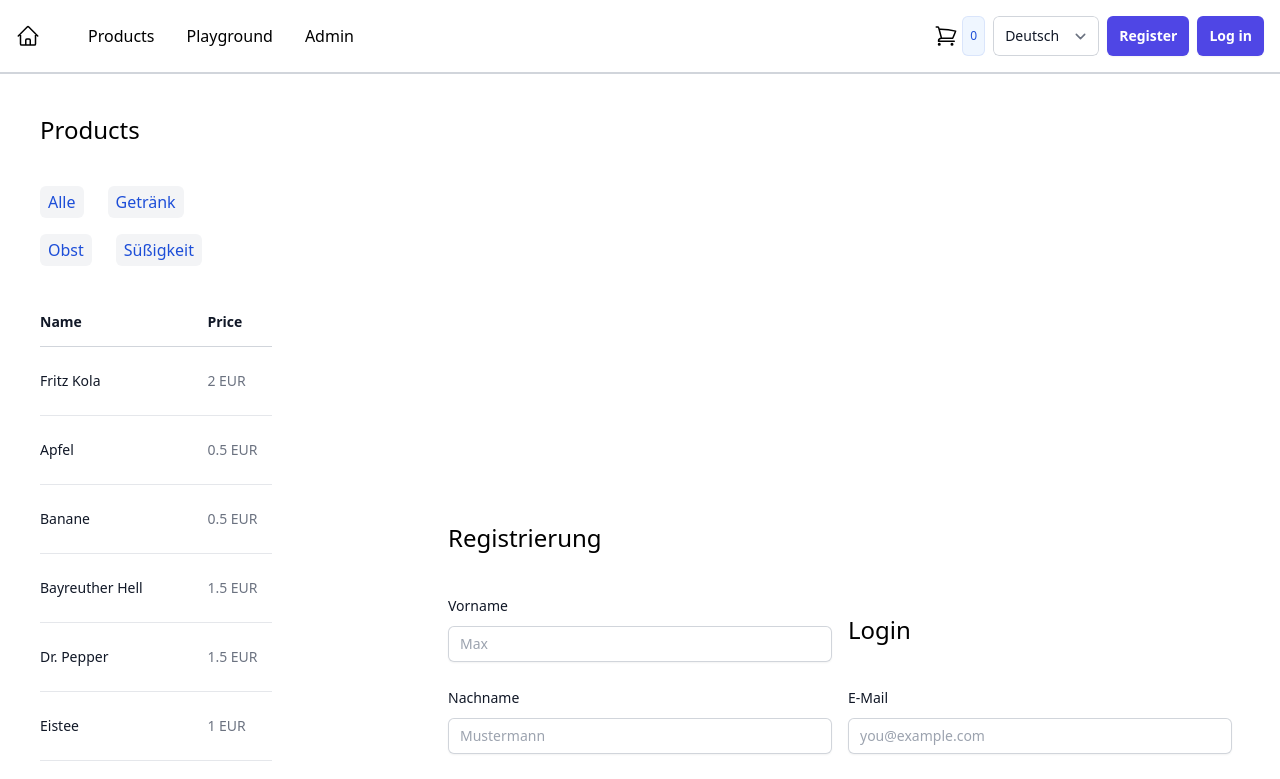
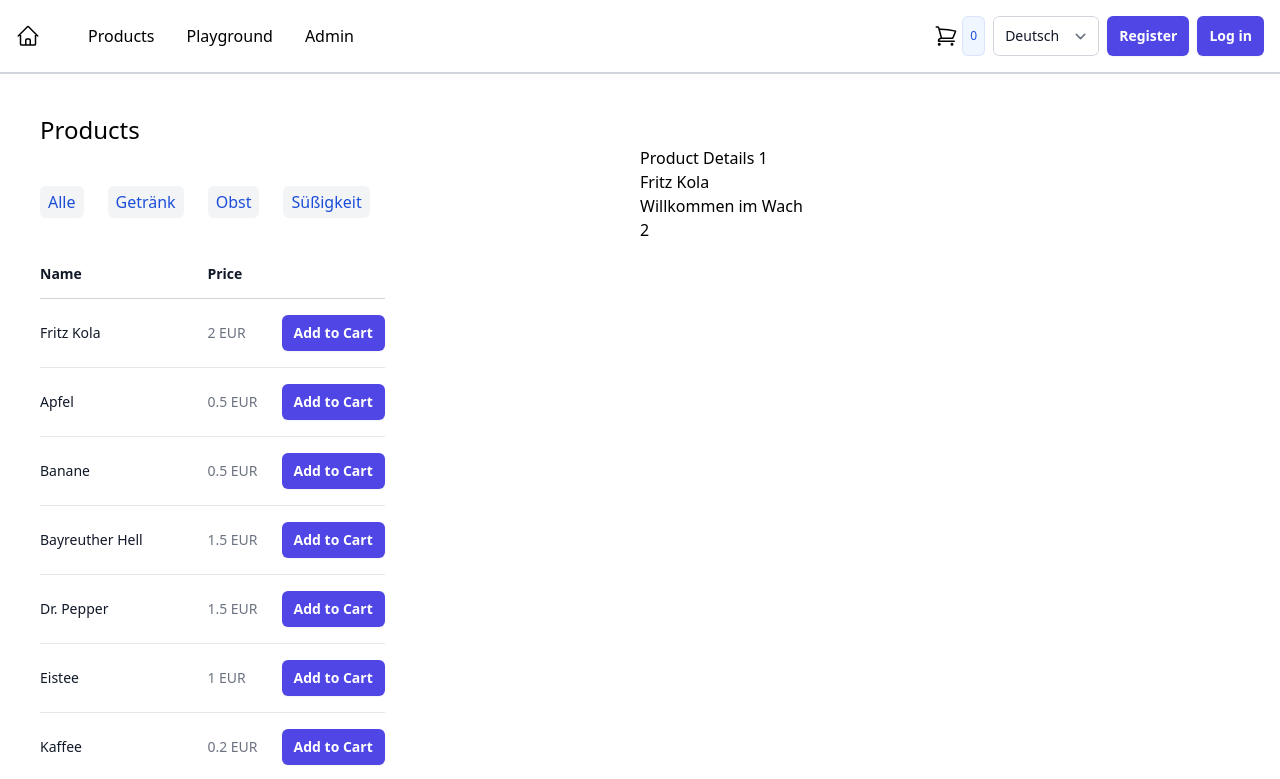
Before and after one commit to SoftwareDesign-Solution/2024_09_16-react-fuer-fortgeschrittene-workshop, a React (Vite) app: page /products/1 in a window 1280 px wide. Shown: the top 779 px of the page. Built offline with nearby package versions, Linux system fonts and the light colour scheme; data requests are answered from the project's data file.

Commit message:
solution for exercise 3 added

```diff
--- a/src/App.tsx
+++ b/src/App.tsx
@@ -1,24 +1,12 @@
+import { Outlet } from 'react-router-dom';
 import { NavBar } from './components/navbar/NavBar';
-import { Login } from './pages/login/Login';
-import { Register } from './pages/register/Register';
-import { Products } from './pages/products/Products';
 
 function App() {
   return (
     <>
       <NavBar />
       <div className='p-10'>
-        <div className='grid grid-cols-3'>
-          <div>
-            <Products />
-          </div>
-          <div>
-            <Register />
-          </div>
-          <div>
-            <Login />
-          </div>
-        </div>
+        <Outlet />
       </div>
     </>
   );
--- /dev/null
+++ b/src/components/protectedRoute/ProtectedRoute.tsx
@@ -0,0 +1,16 @@
+import { Navigate } from "react-router-dom";
+import { useAuth } from "../../contexts/authcontext/AuthContext";
+
+
+const ProtectedRoute = ({ children }: { children: JSX.Element }) => {
+
+    const { accessToken } = useAuth();
+
+    if (!accessToken) {
+        return <Navigate to={'/login'} />;
+    }
+
+    return children;
+};
+
+export { ProtectedRoute };
--- a/src/main.tsx
+++ b/src/main.tsx
@@ -1,15 +1,18 @@
 import { StrictMode } from 'react'
 import { createRoot } from 'react-dom/client'
+import { createBrowserRouter, RouterProvider } from 'react-router-dom';
 import { AuthProvider } from './contexts/authcontext/AuthContext';
 import { CartProvider } from './contexts/cartcontext/CartContext';
+import { routes } from './routes';
 import './index.css'
-import { App } from './App.tsx'
+
+const router = createBrowserRouter(routes);
 
 createRoot(document.getElementById('root')!).render(
   <StrictMode>
     <AuthProvider>
       <CartProvider>
-        <App />
+        <RouterProvider router={router} />
       </CartProvider>
     </AuthProvider>
   </StrictMode>,
--- /dev/null
+++ b/src/pages/notfound/NotFound.tsx
@@ -0,0 +1,14 @@
+import { useLocation } from "react-router-dom";
+
+const NotFound = () => {
+
+    const location = useLocation();
+
+    return (
+        <div>
+            <h1>No route found for {location.pathname}</h1>
+        </div>
+    )
+};
+
+export { NotFound };
--- a/src/pages/productdetails/ProductDetails.tsx
+++ b/src/pages/productdetails/ProductDetails.tsx
@@ -1,13 +1,10 @@
+import { useLoaderData, useParams } from "react-router-dom";
+import { type ProductLoaderResponse } from "../../services/productloader/ProductLoader";
+
 const ProductDetails = () => {
 
-    const productId = 0;
-
-    const product = {
-        id: 1,
-        name: 'Test',
-        description: 'Test',
-        price: 2.5
-    };
+    const { productId } = useParams();
+    const product = useLoaderData() as ProductLoaderResponse;
 
     return (
         <div>
--- a/src/pages/products/Products.tsx
+++ b/src/pages/products/Products.tsx
@@ -1,4 +1,5 @@
 import { useEffect, useMemo, useState } from "react";
+import { Link, Outlet, useSearchParams } from 'react-router-dom';
 import axios from "axios";
 import { QuantitySelector } from "../../components/quantityselector/QuantitySelector";
 import { StyledBadge } from "../../components/styledbadge/StyledBadge";
@@ -9,7 +10,9 @@ const Products = () => {
 
     const [products, setProducts] = useState<Product[]>([]);
 
-    const selectedType = "";
+    const [searchParams, setSearchParams] = useSearchParams();
+
+    const selectedType = searchParams.get('type');
     const loading = false;
     const error = null;
 
@@ -33,7 +36,7 @@ const Products = () => {
     }, []);
 
     const handleTypeClick = (type?: string) => {
-        console.log(type);
+        setSearchParams(type ? { type } : {}); // Leere Parameter setzen, um den Filter zu entfernen
     };
 
     return (
@@ -76,7 +79,9 @@ const Products = () => {
                                         {(filteredProducts.length > 0) && filteredProducts.map((product: Product) => (
                                         <tr key={product.id}>
                                             <td className="product-name whitespace-nowrap py-4 pl-4 pr-3 text-sm font-medium text-gray-900 sm:pl-0">
+                                            <Link to={`${product.id}`}>
                                                 {product.name}
+                                            </Link>
                                             </td>
                                             <td className="product-price whitespace-nowrap px-3 py-4 text-sm text-gray-500">{product.price} EUR</td>
                                             <td className="cart-quantity relative whitespace-nowrap py-4 pl-3 pr-4 text-right text-sm font-medium sm:pr-0">
@@ -91,7 +96,7 @@ const Products = () => {
                     </div>)}
                 </div>
                 <div>
-                    {/* */}
+                    <Outlet />
                 </div>
             </div>
         </>
--- /dev/null
+++ b/src/routes/index.tsx
@@ -0,0 +1,76 @@
+import { RouteObject } from "react-router-dom";
+import { ProductLoader } from "../services/productloader/ProductLoader";
+import { Register } from "../pages/register/Register";
+import { Login } from "../pages/login/Login";
+import { App } from "../App";
+import { Products } from "../pages/products/Products";
+import { ProductDetails } from "../pages/productdetails/ProductDetails";
+import { Playground } from "../pages/playground/Playground";
+import { ProtectedRoute } from "../components/protectedRoute/ProtectedRoute";
+import { Admin } from "../pages/admin/Admin";
+import { NotFound } from "../pages/notfound/NotFound";
+
+const routes: RouteObject[] = [
+    {
+        path: "/",
+        element: <App />,
+        children: [
+            {
+                path: "/register",
+                element: <Register />,
+            },
+            {
+                path: "/login",
+                element: <Login />,
+            },
+            {
+                path: "/products",
+                element: <Products />,
+                children: [
+                    {
+                        path: ":productId",
+                        element: <ProductDetails />,
+                        loader: ProductLoader, // 1. Variante
+                        /*
+                        loader: async ({ params }: LoaderFunctionArgs) => { // 2.Variante
+
+                            const { productId } = params;
+
+                            try {
+
+                                const response = await axios.get<Product>(`http://localhost:3001/products/${productId}`);
+
+                                const product = response.data;
+
+                                return product;
+
+                            } catch (error) {
+                                //
+                            }
+
+                        }
+                        */
+                    }
+                ]
+            },
+            {
+                path: "/playground",
+                element: <Playground />,
+            },
+            {
+                path: "/admin",
+                element: (
+                    <ProtectedRoute>
+                        <Admin />
+                    </ProtectedRoute>
+                ),
+            },
+            {
+                path: "*",
+                element: <NotFound />,
+            }
+        ]
+    },
+];
+
+export { routes };
--- /dev/null
+++ b/src/services/productloader/ProductLoader.ts
@@ -0,0 +1,19 @@
+import { LoaderFunctionArgs } from "react-router-dom";
+import axios from "axios";
+import { Product } from "../../models/Product";
+
+const ProductLoader = async ({ params }: LoaderFunctionArgs) => {
+
+    const { productId } = params;
+
+    const response = await axios.get<Product>(`http://localhost:3001/products/${productId}`);
+
+    const product = response.data;
+
+    return product;
+
+};
+
+export { ProductLoader };
+
+export type ProductLoaderResponse = Awaited<ReturnType<typeof ProductLoader>>;
```
Also changed, not shown: labs/exercise-3-routing/exercise-3-routing.md (+1 -1 lines), src/components/navbar/NavBar.tsx (+10 -7 lines).
